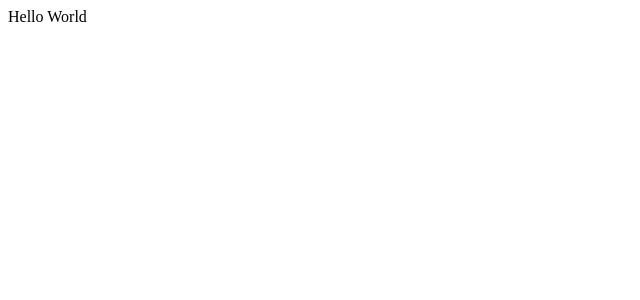
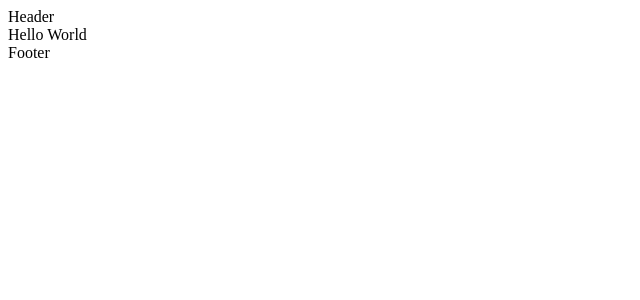
Before and after one commit to ryanpatenio/learning-react, a React (Vite) app: page / in a window 1280 px wide. Shown: the top 300 px of the page, without its empty margins (0-640 px from the left). Built offline with nearby package versions, Linux system fonts and the light colour scheme.

Commit message:
add RootLayout

```diff
--- a/src/App.jsx
+++ b/src/App.jsx
@@ -1,10 +1,11 @@
+import RootLayout from "./shared/Layouts/RootLayout"
 
 const App = () => {
-
   return (
     <>
-
+   <RootLayout>
       <div>Hello World</div>
+   </RootLayout>
     </>
   )
 }
--- /dev/null
+++ b/src/shared/Layouts/RootLayout.jsx
@@ -0,0 +1,15 @@
+import React from 'react'
+import Header from '../Partials/Header'
+import Footer from '../Partials/Footer'
+
+const RootLayout = ({children}) => {
+  return (
+    <div className='main-root'>
+        <Header />
+            {children}
+        <Footer />
+    </div>
+  )
+}
+
+export default RootLayout
--- /dev/null
+++ b/src/shared/Partials/Footer.jsx
@@ -0,0 +1,9 @@
+import React from 'react'
+
+const Footer = () => {
+  return (
+    <div>Footer</div>
+  )
+}
+
+export default Footer
--- /dev/null
+++ b/src/shared/Partials/Header.jsx
@@ -0,0 +1,9 @@
+import React from 'react'
+
+const Header = () => {
+  return (
+    <div>Header</div>
+  )
+}
+
+export default Header
```
